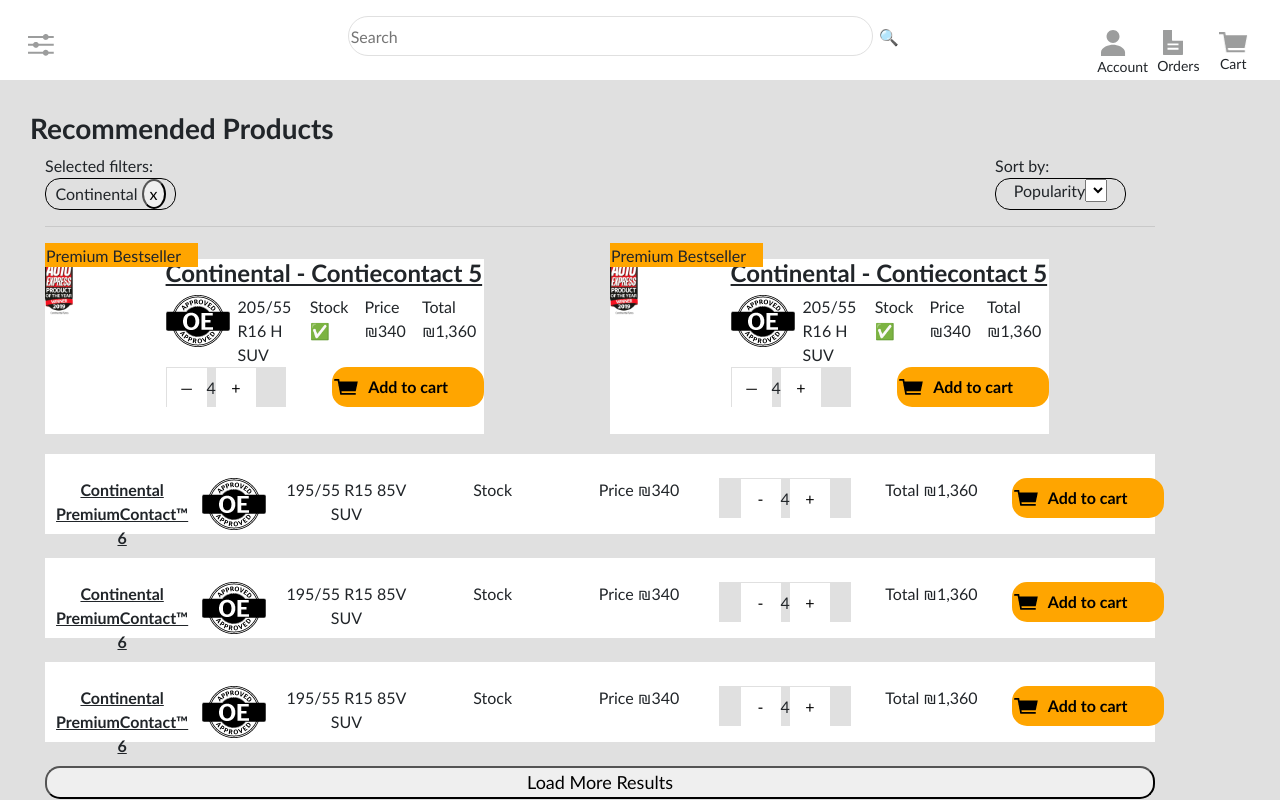
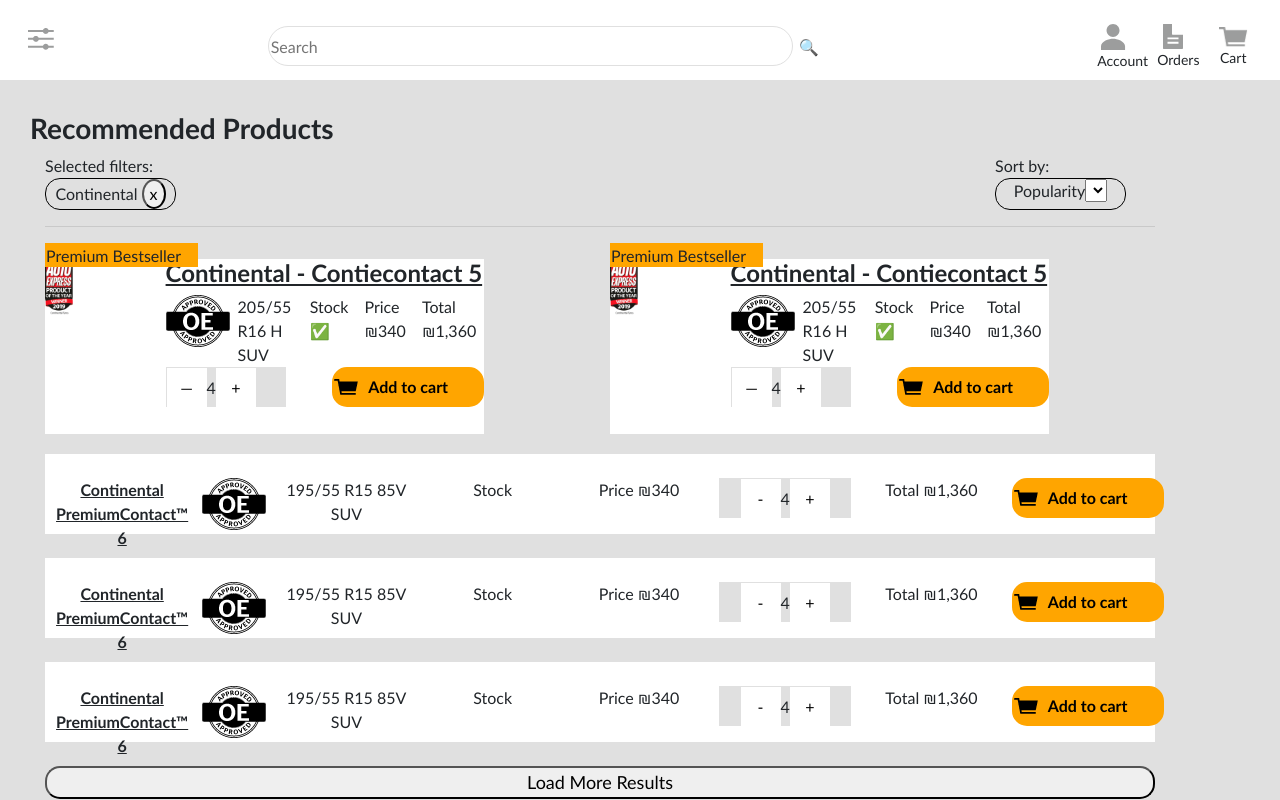
Before and after one commit to ddunn40495/dmg, a React (Create React App) app in the folder front-end/: page / in a window 1280 px wide. Shown: the top 800 px of the page. Built offline with nearby package versions, Linux system fonts and the light colour scheme.

Commit message:
finished navbar responsive

```diff
--- a/front-end/src/App.css
+++ b/front-end/src/App.css
@@ -429,6 +429,18 @@
   }
 }
 
+.nav-middle {
+  padding: 0 3em 0 10em;
+}
+
+.search-form {
+  margin: 1em 0;
+}
+
+.nav-right {
+  margin: .15em 0;
+}
+
 /* MOBILE 375 */
 
 @media (max-width: 375px) {
@@ -469,6 +481,7 @@
   .search-form {
     width: 26px;
     height: 26px;
+    margin: .15em 0;
   }
 
   .nav-left img {
```
